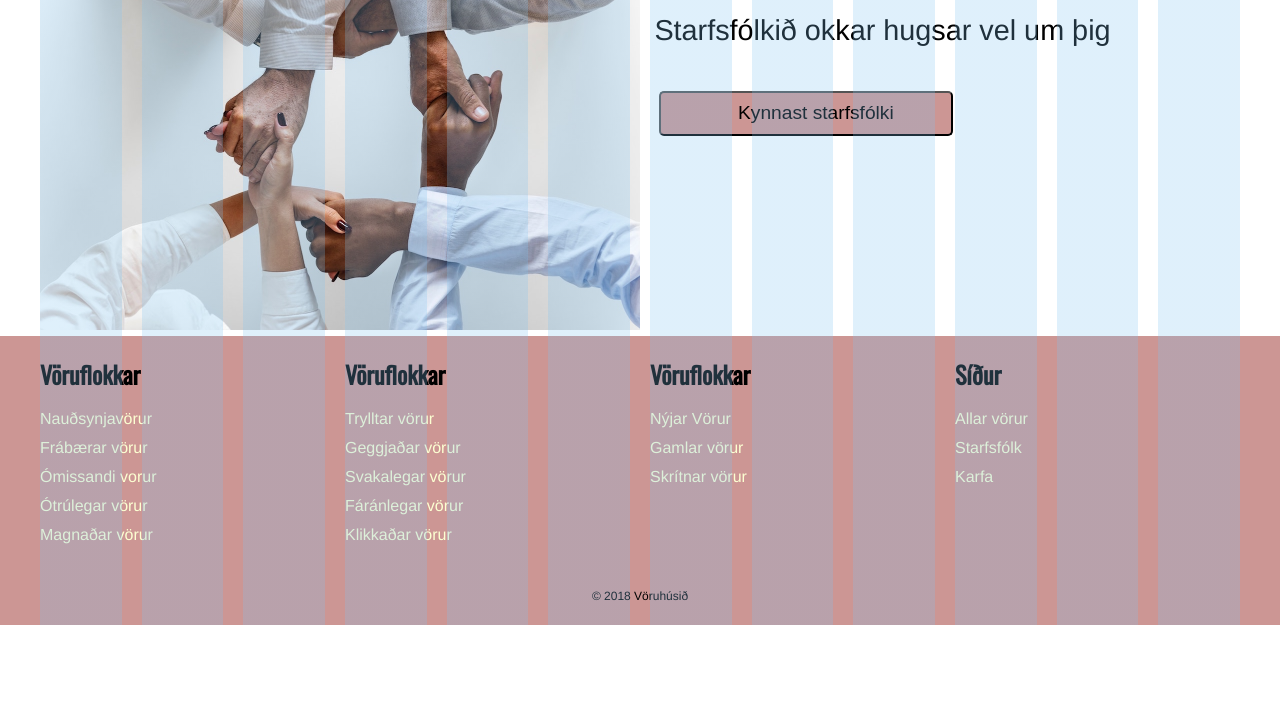
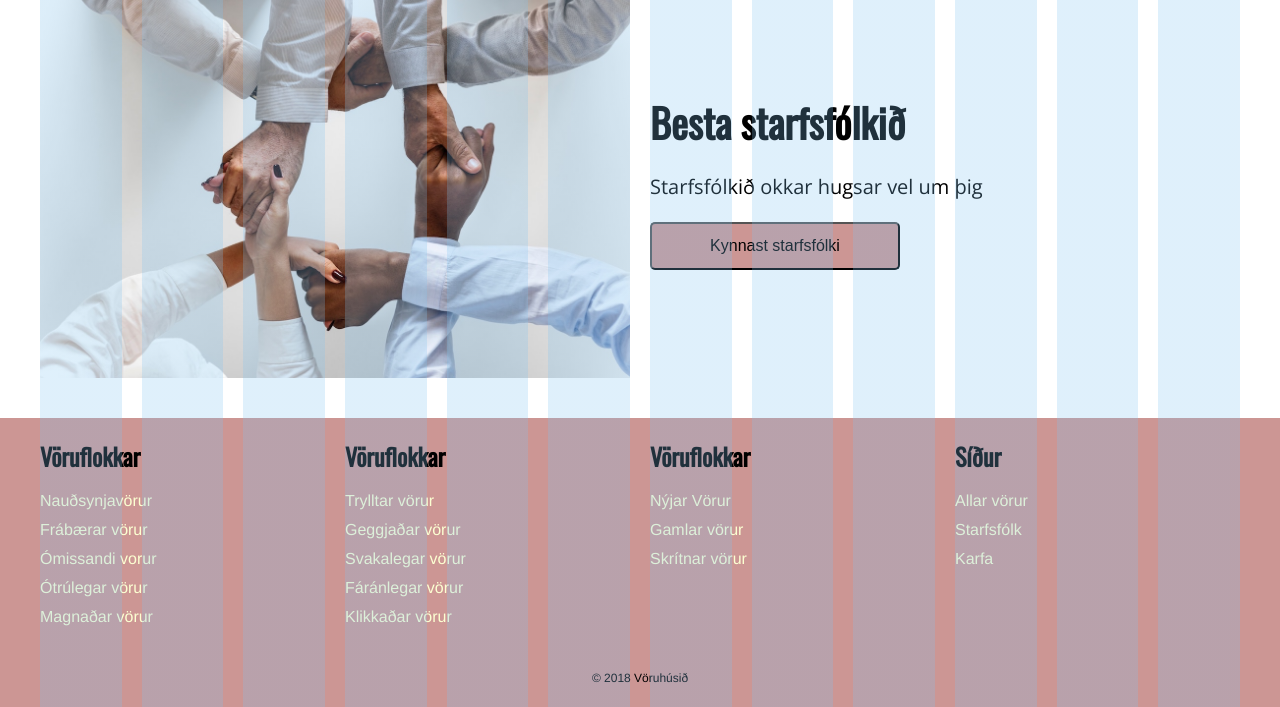
Before and after one commit to jonthorsteins/vefforritun-hopverkefni-1, a website: page index.html in a window 1280 px wide. Shown: the part 646-1353 px from the top of the page. Before the commit the page ends 1271 px from the top, so only its background shows below. Drawn offline with nearby package versions, Linux system fonts and the light colour scheme; files that its build step writes are made by us from their sources.

Commit message:
no message

```diff
--- a/index.html
+++ b/index.html
@@ -41,26 +41,25 @@
   	<div class="index">
     	<div class="index__row">
         <div class="index__col">
-          <div class="text">
+          <div class="index__text">
             <h2>Allar vörurnar</h2>
           	<p>Vöruhúsið hefur allar þær vörur sem þig vantar.</p>
-          	<button>Skoða vörur</button>
+          	<button class="index__button">Skoða vörur</button>
        		</div>
        	</div>
        	<div class="index__col">
          	<img src="img/products.jpg">
        	</div>
-     	</div>
-
-     	<div class="index__row">
+      </div>
+      <div class="index__row">
        	<div class="index__col">
             <img src="img/team.jpg">
             </div>
             <div class = "index__col">
-            <div class="text">
+            <div class="index__text">
          		<h2>Besta starfsfólkið</h2>
          		<p>Starfsfólkið okkar hugsar vel um þig</p>
-         		<button>Kynnast starfsfólki</button>
+         		<button class="index__button">Kynnast starfsfólki</button>
          	</div>
        	</div>
       </div>
--- a/scss/footer.scss
+++ b/scss/footer.scss
@@ -28,6 +28,10 @@
     text-align: left;
     padding-left: $gutter/2;
     padding-right: $gutter/2;
+
+    @media(max-width: 800px) {
+      width: 50%;
+    }
   }
 
   &__title {
--- a/scss/header.scss
+++ b/scss/header.scss
@@ -6,12 +6,21 @@
   background-color: #afb281;
   background-size: cover;
 
+  padding-left: $gutter;
+  padding-right: $gutter;
+
+  @media (min-width: $max-width){
+    padding-left: 0;
+    padding-right: 0;
+  }
+
 
   &__content {
     margin-left: -$gutter;
     margin-right: -$gutter;
     margin: 0 auto;
     max-width: $max-width;
+
   }
 
   &__row {
@@ -33,6 +42,13 @@
 
     &:nth-child(3) {
       justify-content: flex-end;
+    }
+
+    @media(max-width: 500px) {
+      width: 100%;
+      &:nth-child(3) {
+        justify-content: center;
+      }
     }
   }
 
--- a/scss/index.scss
+++ b/scss/index.scss
@@ -1,55 +1,66 @@
+@import "config";
 
+.index {
 
-// stærð á texta fyrir grunnstærð < 800px
-.index__col {
-    h1 {font-size: 4em;
-    margin-bottom: 0.5em;}
-    h2 {font-size: 3em;
-    margin-bottom: 0.5em;
-    padding-left: 0.4em;}
-    p  {font-size: 1.8em;
-    padding-left: 0.5em;}
+  padding-top: $gutter*3;
+
+  &__row {
+    display: flex;
+    flex-wrap: wrap;
+    margin-left: -10px;
+    margin-right: -10px;
   }
 
-//default
-.index__row {
-   display: flex;
-   flex-wrap: wrap;
+  &__row:nth-child(2) {
+    @media(max-width: 500px) {
+      flex-direction: column-reverse;
+    }
   }
 
+  &__col {
+    display: flex;
+    align-items: center;
+    padding-right: $gutter/2;
+    padding-left: $gutter/2;
+    margin-bottom: $gutter*2;
 
-/* viewport fyrir undir 800px */
-@media (max-width: 799px) {
+    width: 50%;
 
-  .index__row:nth-of-type(2) {
-    flex-direction: column-reverse;}
-
-  .index__col img { width : 100%;}
-
+    @media(max-width: 500px) {
+      width: 100%;
+    }
   }
 
+  &__text {
+    display: flex;
+    flex-direction: column;
 
-/* viewport fyrir >= 800px */
-@media (min-width: 799px) {
-
-    .index__col img {
-      width : 100%;
-      padding-top: 1em;}
-
-      .index__col {
-      width: 50%;}
+    h2 {
+      font-family: $font-heading;
+      font-size: 2.5em;
+      margin-bottom: $gutter;
     }
 
-/* viewport fyrir >= 1450px */
-@media (min-width: 1450px) {
+    p {
+      font-family: $font-main;
+      font-size: 1.25em;
+      margin-bottom: $gutter;
+    }
 
-    .index__col img {
-      width : 100%;
-      h2{  margin-top: 1.5em;}}
+                //þegar farið er yfir takka
+  }
+  &__button:hover{
+    background-color : #000000; color : #cc9694;
+  }
 
-      .index__col:nth-of-type(1) {
-        p {font-size: 1.6em;}}
+  &__button {
+    font-size: 1em;
+    border-radius: 5px;
 
-      .index__row{  margin-top: 1em; h2 {margin-top : 2em;}}
-
+    height: 3em;
+    max-width: 250px;
+    color : #000000;
+    background-color : #cc9694;
+    transition: 0.3s;
   }
+}
--- a/scss/products.scss
+++ b/scss/products.scss
@@ -19,6 +19,14 @@
     padding-right: 10px;
     padding-left: 10px;
     margin: 0 0 20px;
+
+    @media(max-width: 800px) {
+      width: 50%;
+    }
+
+    @media(max-width: 500px) {
+      width: 100%;
+    }
   }
 
   &__card {
--- a/scss/staff.scss
+++ b/scss/staff.scss
@@ -21,6 +21,9 @@
     margin: 0 0 20px;
     -webkit-perspective: 1000;
 
+    @media(max-width: 500px) {
+      width: 100%;
+    }
   }
 
   &__flip {
@@ -34,7 +37,7 @@
     height: 100%;
     transform-style: preserve-3d;
     transition: transform 0.3s linear;
-    position: relative;
+    /*position: relative;*/
   }
 
   &__col:hover &__card {
@@ -46,12 +49,15 @@
       backface-visibility: hidden;
       height: 100%;
       width: 100%;
-
     }
 
     &--back {
+      z-index: -5;
       backface-visibility: hidden;
-      display: block;
+      display: flex;
+      flex-direction: column;
+      align-items: center;
+      justify-content: center;
       height: 100%;
       width: 100%;
       position: absolute;
@@ -59,13 +65,3 @@
     }
   }
 }
-/*
-.card {
-  &__face {
-    position: absolute;
-    width: 100%;
-    height: 100%;
-    backface-visibility: hidden;
-
-  }
-}*/
--- a/styles.scss
+++ b/styles.scss
@@ -11,7 +11,7 @@
   box-sizing: inherit;
 }
 
-html {
+html { /* stylelint-disable-line */
   box-sizing: border-box;
   overflow-x: hidden;
 
@@ -30,8 +30,16 @@ img { /* stylelint-disable-line */
 
 main { /* stylelint-disable-line */
   max-width: $max-width;
-  min-height: 100vh;
+  /*min-height: 100vh;*/
   margin: 0 auto;
+
+  padding-left: 20px;
+  padding-right: 20px;
+
+  @media (min-width: $max-width) {
+    padding-left: 0;
+    padding-right: 0;
+  }
 }
 
 // TODO sækja allar sass skrár
```
Also changed, not shown: README.md. Lines whose indentation alone changed are shown as unchanged.
